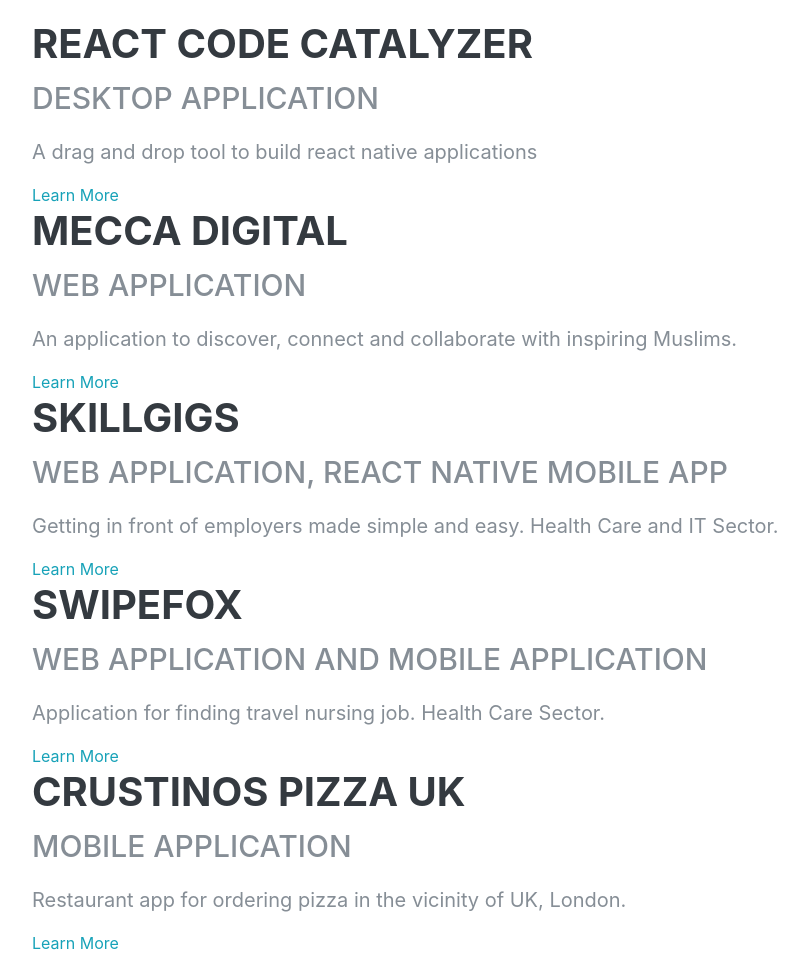
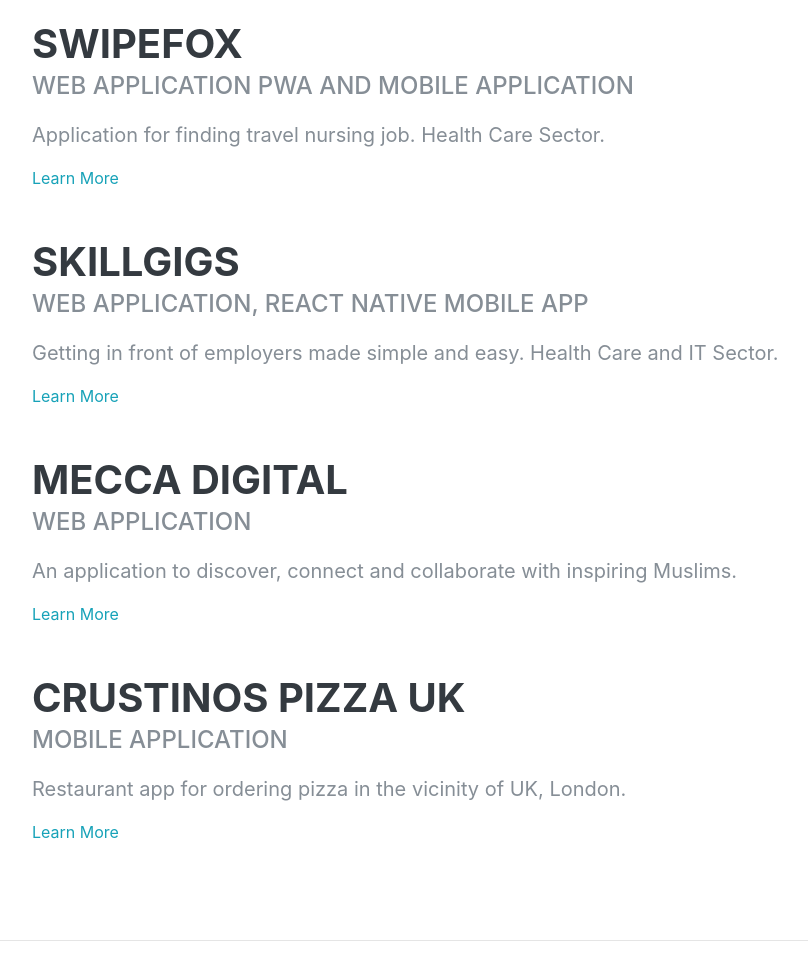
Before and after one commit to AadiRana911/AadiRana911.github.io, a plain HTML site: page index.html in a window 1280 px wide. Shown: the part 3980-4938 px from the top of the page, without its empty margins (288-1096 px from the left). Drawn offline with Linux system fonts and the light colour scheme; a web font is replaced by a local one.

Commit message:
Update index.html

```diff
--- a/index.html
+++ b/index.html
@@ -253,52 +253,45 @@ the needs of all stakeholders and end-users.</p>
           </div>
         </div>
 
-    <div class="project">
-      <div class="project-info">
-        <h3 style="font-size: 40px">React Code Catalyzer</h3>
-        <div class="subheading mb-3" style="font-size: 30px">Desktop Application</div>
-        <p style="font-size: 20px">A drag and drop tool to build react native applications</p>
+	  <div class="resume-item d-flex flex-column flex-md-row justify-content-between mb-5">
+          <div class="resume-content">
+            <h3 class="mb-0" style="font-size: 40px">SwipeFox</h3>
+            <div class="subheading mb-3">Web Application PWA and Mobile Application</div>
+            <p style="font-size: 20px">Application for finding travel nursing job. Health Care Sector.</p>
             <a href="project1-link" target="_blank">Learn More</a>
           </div>
         </div>
-    <div class="project">
-      <div class="project-info">
-        <h3 style="font-size: 40px">Mecca Digital</h3>
-        <div class="subheading mb-3" style="font-size: 30px">Web Application</div>
-        <p style="font-size: 20px">An application to discover, connect and collaborate with inspiring Muslims.</p>
-        <a href="project2-link" target="_blank">Learn More</a>
-      </div>
-    </div>
-        <div class="project">
-      <div class="project-info">
-        <h3 style="font-size: 40px">SkillGigs</h3>
-        <div class="subheading mb-3" style="font-size: 30px">Web Application, React Native Mobile App</div>
+
+	  <div class="resume-item d-flex flex-column flex-md-row justify-content-between mb-5">
+          <div class="resume-content">
+            <h3 class="mb-0" style="font-size: 40px">SkillGigs</h3>
+            <div class="subheading mb-3">Web Application, React Native Mobile App</div>
             <p style="font-size: 20px">Getting in front of employers made simple and easy. Health Care and IT Sector.</p>
             <a href="project1-link" target="_blank">Learn More</a>
           </div>
         </div>
-    <div class="project">
-      <div class="project-info">
-        <h3 style="font-size: 40px">SwipeFox</h3>
-        <div class="subheading mb-3" style="font-size: 30px">Web Application and Mobile Application</div>
-        <p style="font-size: 20px">Application for finding travel nursing job. Health Care Sector.</p>
-        <a href="project2-link" target="_blank">Learn More</a>
+
+	  <div class="resume-item d-flex flex-column flex-md-row justify-content-between mb-5">
+          <div class="resume-content">
+            <h3 class="mb-0" style="font-size: 40px">Mecca Digital</h3>
+            <div class="subheading mb-3">Web Application</div>
+            <p style="font-size: 20px">An application to discover, connect and collaborate with inspiring Muslims.</p>
+            <a href="project1-link" target="_blank">Learn More</a>
           </div>
         </div>
-     <div class="project">
-      <div class="project-info">
-        <h3 style="font-size: 40px">Crustinos Pizza UK</h3>
-        <div class="subheading mb-3" style="font-size: 30px">Mobile Application</div>
+
+	   <div class="resume-item d-flex flex-column flex-md-row justify-content-between mb-5">
+          <div class="resume-content">
+            <h3 class="mb-0" style="font-size: 40px">Crustinos Pizza UK</h3>
+            <div class="subheading mb-3">Mobile Application</div>
             <p style="font-size: 20px">Restaurant app for ordering pizza in the vicinity of UK, London.</p>
-        <a href="project2-link" target="_blank">Learn More</a>
+            <a href="project1-link" target="_blank">Learn More</a>
           </div>
         </div>
   </div>
 </section>
 
 <hr class="m-0">
-
-
 
     <section class="resume-section p-lg-5 d-flex align-items-center" id="skills">
       <div class="w-100">
```
Lines whose indentation alone changed are shown as unchanged.
